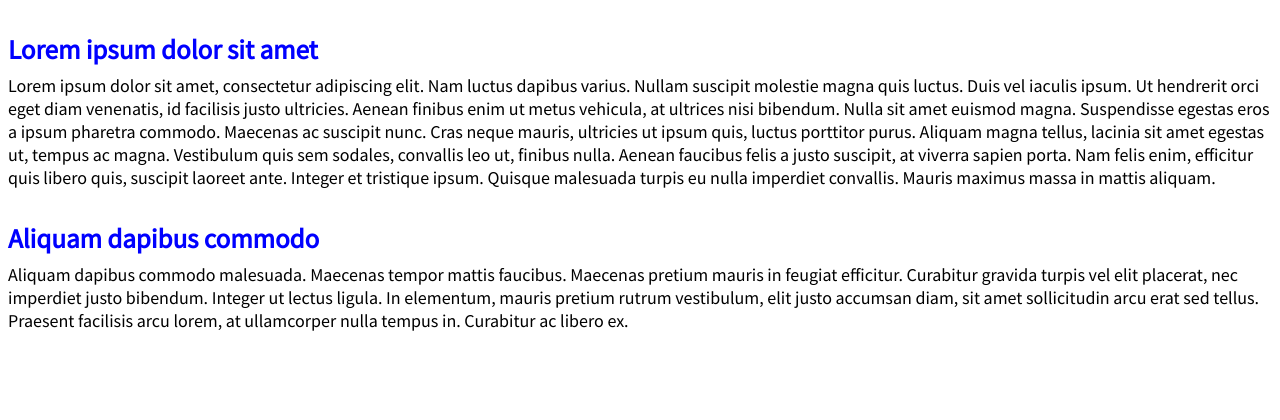
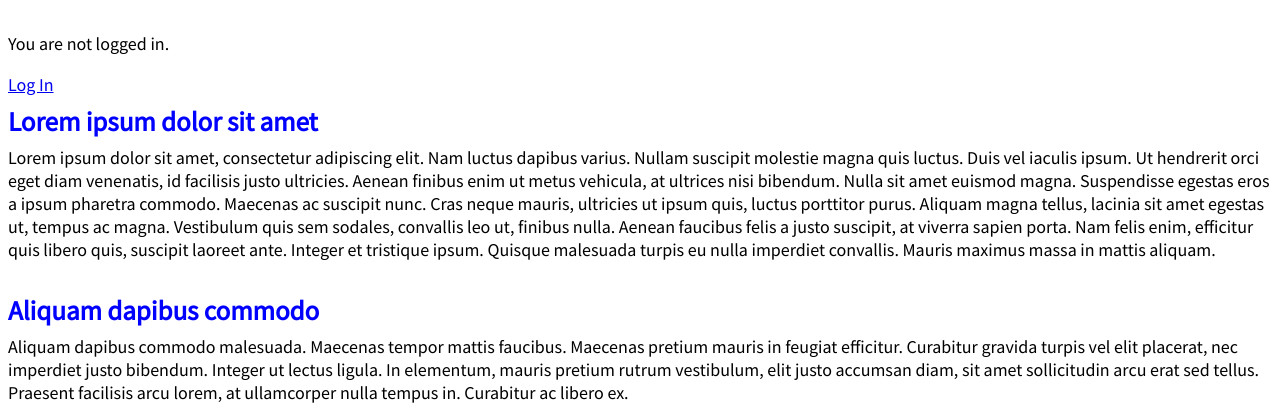
Before and after one commit to cigotete/study-python-django-basics, a Django app: page /blog in a window 1280 px wide. Shown: the part 102-522 px from the top of the page. Run offline with Django 5.2, Linux system fonts and the light colour scheme; data comes from the database, SQL or seed files in the repository.

Commit message:
Added login logout links at base template.

```diff
--- a/helloworld/templates/base.html
+++ b/helloworld/templates/base.html
@@ -16,6 +16,13 @@
         <a href="{% url 'post_new' %}">+ New Blog Post</a>
       </div>
     </header>
+    {% if user.is_authenticated %}
+    <p>Hi {{ user.username }}!</p>
+    <p><a href="{% url 'logout' %}">Log out</a></p>
+    {% else %}
+    <p>You are not logged in.</p>
+    <a href="{% url 'login' %}">Log In</a>
+    {% endif %}
     <div>
       {% block content %}
       {% endblock content %}
```
